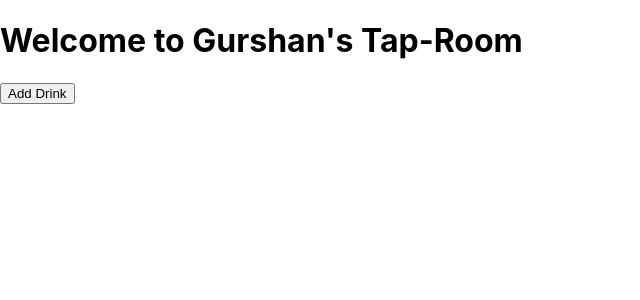
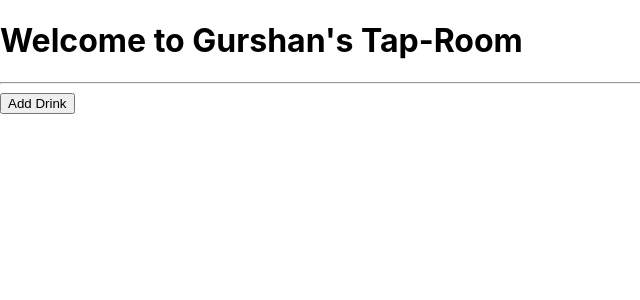
Before and after one commit to gurshankaile206/Drink-Shop, a React (Create React App) app: page / in a window 1280 px wide. Shown: the top 300 px of the page, without its empty margins (0-640 px from the left). Built offline with nearby package versions, Linux system fonts and the light colour scheme.

Commit message:
working on fixing bug to render DrinkMenu after enterting drinks

```diff
--- a/src/components/DrinkDetail.js
+++ b/src/components/DrinkDetail.js
@@ -1,6 +1,6 @@
 import React from 'react';
 import PropTypes from "prop-types";
-import Drink from './Drink.js';
+import Drink from './Drink';
 import Button from 'react-bootstrap/Button';
 
 function DrinkDetail(props) {
--- a/src/components/DrinkMenu.js
+++ b/src/components/DrinkMenu.js
@@ -5,15 +5,16 @@ import PropTypes from 'prop-types';
 function DrinkMenu(props) {
   return (
     <React.Fragment>
+      <hr />
       {props.drinkMenu.map((drink) =>
       <Drink
         whenDrinkClicked = { props.onDrinkSelection }
-        name = {drink.name}
-        brand = {drink.brand}
-        price = {drink.price}
-        alcoholContent = {drink.alcoholContent}
-        id = {drink.id}
-        key = {drink.id}/>
+        name={drink.name}
+        brand={drink.brand}
+        price={drink.price}
+        alcoholContent={drink.alcoholContent}
+        id={drink.id}
+        key={drink.id}/>
         )}
     </React.Fragment>
   );
--- a/src/index.js
+++ b/src/index.js
@@ -10,8 +10,3 @@ ReactDOM.render(
   </React.StrictMode>,
   document.getElementById('root')
 );
-
-// If you want to start measuring performance in your app, pass a function
-// to log results (for example: reportWebVitals(console.log))
-// or send to an analytics endpoint. Learn more: https://bit.ly/CRA-vitals
-reportWebVitals();
```
Also changed, not shown: src/components/ReusableForm.js (+6 -1 lines), 1 other file (tests, documents, lock files or other folders).
